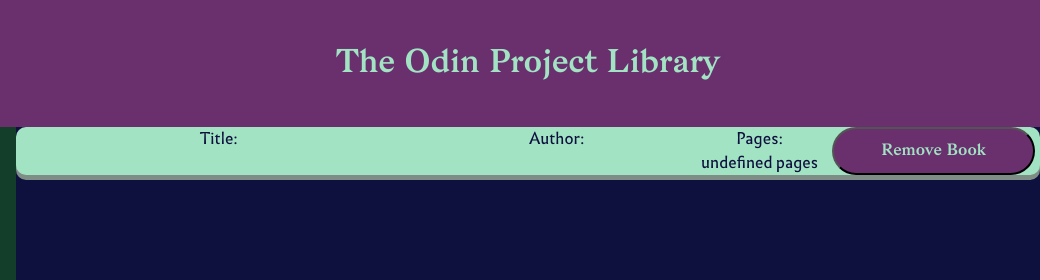
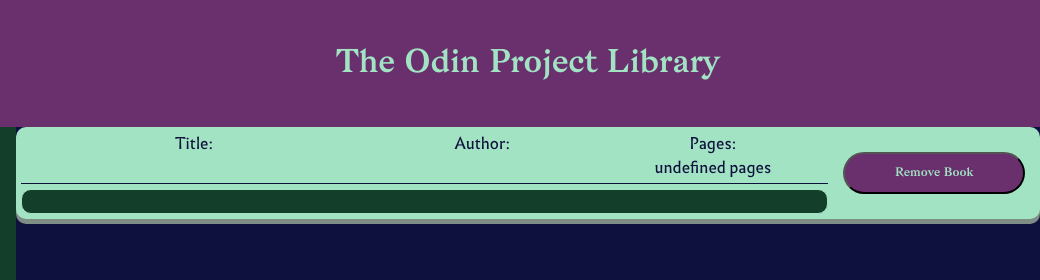
Before and after one commit to jeffbarsoum/top-js_int-js_project_library, a plain HTML site: page index.html in a window 1280 px wide. Both pictures are taken after a click on the button "Display Library". Shown: the top 280 px of the page, 240-1280 px from the left. Drawn offline with Linux system fonts and the light colour scheme.

Commit message:
Library and book-entry formatting

```diff
--- a/styles.css
+++ b/styles.css
@@ -154,15 +154,19 @@
     grid-area: library;
     background-color: var(--color-dark-blue);
     display: grid;
-    grid-template: repeat(auto-fill, minmax(40px, 1fr)) / 1fr;
+    grid-template: repeat(auto-fill, minmax(80px, 1fr)) / 1fr;
     gap: var(--library-gap);
     align-items: start;
+    overflow: auto;
   }
 
   .book-entry {
     display: grid;
     grid-auto-flow: column;
-    grid-template-columns: 4fr 1fr;
+    grid-template: 2fr 1fr / 4fr 1fr;
+    grid-template-areas:
+      "card-link card-remove"
+      "card-footer card-remove";
     max-height: 100px;
     gap: var(--book-gap);
     border-radius: var(--border-radius);
@@ -171,30 +175,59 @@
     box-shadow: 0 5px var(--color-mid-grey);
     border-left: 10px var(--color-dark-purple);
     text-align: center;
+    padding: var(--book-gap);
     /* align-self: start; */
   }
 
   .book-entry > .card-link {
+    grid-area: card-link;
     display: grid;
     grid-auto-flow: column;
-    grid-template-columns: 3fr 2fr 1fr;
-    pointer-events: fill
+    grid-template-columns: 3fr 2fr 2fr;
+    grid-template-areas:
+      "tooltiptext tooltiptext tooltiptext";
+    pointer-events: fill;
+    border-bottom: 1px solid var(--color-dark-blue);
   }
 
   .book-entry > .card-link:hover {
     cursor: pointer;
+    border: 1px solid var(--color-dark-blue);
+    border-radius: var(--border-radius);
   }
 
-  .book-entry > button {
+  .is-read > .card-link:hover {
+    cursor: pointer;
+    border: 1px solid var(--color-light-green);
+  }
+
+  .book-entry > .card-remove {
+    grid-area: card-remove;
     border-radius: var(--button-radius);
+    margin: 20px 10px;
+    padding: 10px;
     color: var(--color-light-green);
-    background-color: #69306D;
+    background-color: var(--color-dark-purple);
+    font-size: 0.75rem;
+  }
+
+  .book-entry > .card-footer {
+    grid-area: card-footer;
+    min-height: 1rem;
+    background-color: var(--color-dark-green);
+    color: var(--color-light-green);
+    border: 1px solid var(--color-light-green);
+    border-radius: var(--border-radius);
   }
 
   .is-read {
     color: var(--color-light-green);
     background-color: var(--color-dark-blue);
     border: 1px solid var(--color-mid-grey);
+  }
+
+  .is-read > .card-link {
+    border-bottom: 1px solid var(--color-light-green);
   }
 
   .page > .footer {
```
